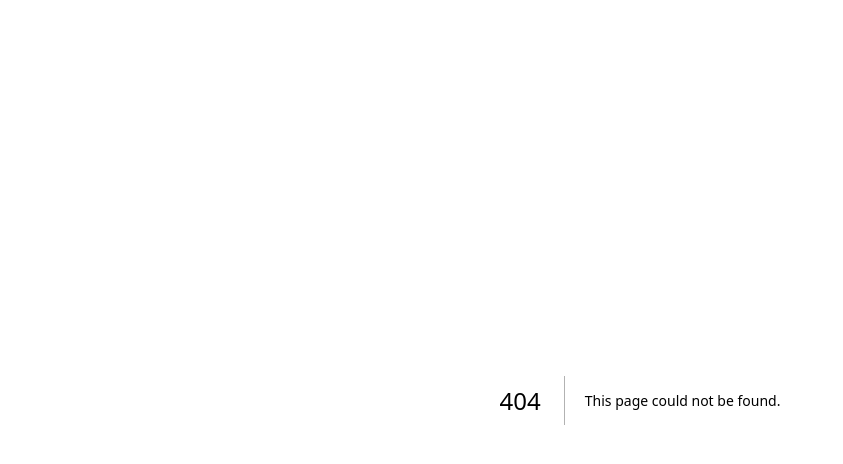
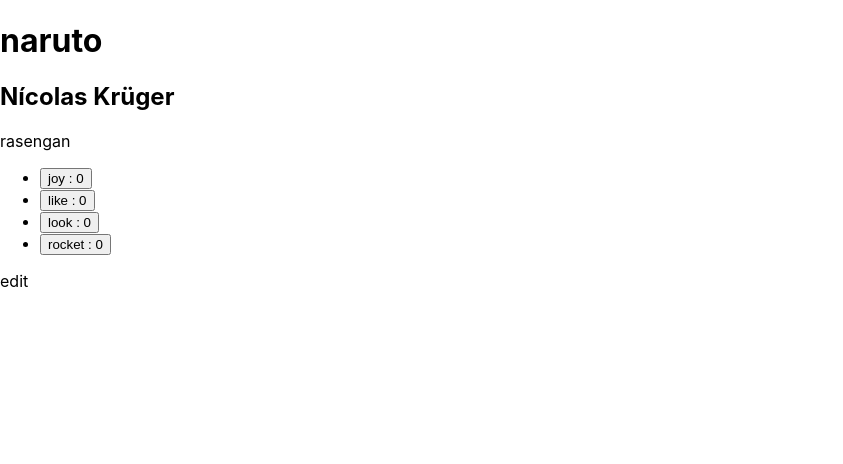
Before and after one commit to nicolaskruger/redux-blog, a Next.js app: page /view/1 in a window 1280 px wide. Before the commit this address had no page. Shown: the top 464 px of the page, without its empty margins (0-843 px from the left). Built offline with nearby package versions, Linux system fonts and the light colour scheme.

Commit message:
feat: :sparkles: add linkes and edit

```diff
--- a/src/features/blog/blogSlice.ts
+++ b/src/features/blog/blogSlice.ts
@@ -1,9 +1,15 @@
-import { PayloadAction, createSlice } from "@reduxjs/toolkit";
+import { PayloadAction, createSlice, nanoid } from "@reduxjs/toolkit";
 import { AppState } from "../../store";
 
 export type Post = {
+  id: string;
   title: string;
   content: string;
+  author: string;
+  like: number;
+  rocket: number;
+  joy: number;
+  look: number;
 };
 
 type Blog = {
@@ -13,28 +19,85 @@
 const initialState: Blog = {
   posts: [
     {
+      id: "1",
       title: "naruto",
       content: "rasengan",
+      like: 0,
+      joy: 0,
+      look: 0,
+      rocket: 0,
+      author: "Nícolas Krüger",
     },
     {
+      id: "2",
       title: "sasuke",
       content: "shidory",
+      like: 0,
+      joy: 0,
+      look: 0,
+      rocket: 0,
+      author: "Nícolas Krüger",
     },
   ],
+};
+
+type AddPost = Pick<Post, "title" | "author" | "content">;
+
+type EditPost = Pick<Post, "id" | "title" | "content">;
+
+type ReactPost = {
+  id: string;
+  reaction: keyof Pick<Post, "joy" | "like" | "rocket" | "look">;
 };
 
 const blogSlicer = createSlice({
   name: "blog",
   initialState,
   reducers: {
-    post: (state, action: PayloadAction<Post>) => {
-      state.posts = [...state.posts, action.payload];
+    post: (state, action: PayloadAction<AddPost>) => {
+      const newPost: Post = {
+        ...action.payload,
+        id: nanoid(),
+        joy: 0,
+        like: 0,
+        look: 0,
+        rocket: 0,
+      };
+
+      state.posts = [...state.posts, newPost];
+    },
+    edit: (state, action: PayloadAction<EditPost>) => {
+      const { id, ...newPost } = action.payload;
+
+      state.posts = state.posts.map((post) => {
+        if (post.id === id)
+          return {
+            ...post,
+            ...newPost,
+          };
+        return post;
+      });
+    },
+    react: (state, action: PayloadAction<ReactPost>) => {
+      const { id, reaction } = action.payload;
+
+      state.posts = state.posts.map((post) => {
+        if (post.id === id)
+          return {
+            ...post,
+            [reaction]: post[reaction] + 1,
+          };
+        return post;
+      });
     },
   },
 });
 
-export const { post } = blogSlicer.actions;
+export const { post, edit, react } = blogSlicer.actions;
 
 export const selectPost = (state: AppState) => state.blog.posts;
 
+export const selectPostId = (id: string) => (state: AppState) =>
+  state.blog.posts.find((post) => post.id === id);
+
 export default blogSlicer.reducer;
--- /dev/null
+++ b/src/pages/view/[id].tsx
@@ -0,0 +1,55 @@
+import { GetServerSideProps, NextPage } from "next";
+import { useRouter } from "next/router";
+import { Post, react, selectPostId } from "../../features/blog/blogSlice";
+import { useDispatch, useSelector } from "react-redux";
+import Link from "next/link";
+
+type ViewProps = {
+  id: string;
+};
+
+const View: NextPage<ViewProps> = ({ id }) => {
+  const post = useSelector(selectPostId(id));
+
+  const dispatch = useDispatch();
+
+  if (post) {
+    const { author, content, id, joy, like, look, title, rocket } = post;
+
+    const reactions: (keyof Pick<Post, "joy" | "like" | "look" | "rocket">)[] =
+      ["joy", "like", "look", "rocket"];
+
+    return (
+      <div key={title}>
+        <h1>{title}</h1>
+        <h2>{author}</h2>
+        <p>{content}</p>
+        <ul>
+          {reactions.map((reaction) => (
+            <li>
+              <button onClick={() => dispatch(react({ id, reaction }))}>
+                {reaction} : {post[reaction]}
+              </button>
+            </li>
+          ))}
+        </ul>
+        <Link href={`/edit/${id}`}>edit</Link>
+      </div>
+    );
+  }
+
+  return <div>dont exist port with that id: {id}</div>;
+};
+
+export const getServerSideProps: GetServerSideProps<
+  ViewProps,
+  ViewProps
+> = async (context) => {
+  return {
+    props: {
+      id: context.params?.id as string,
+    }, // will be passed to the page component as props
+  };
+};
+
+export default View;
```
Also changed, not shown: src/features/blog/blog.tsx (+33 -5 lines), src/pages/edit/[id].tsx (added, +71 -0 lines).
